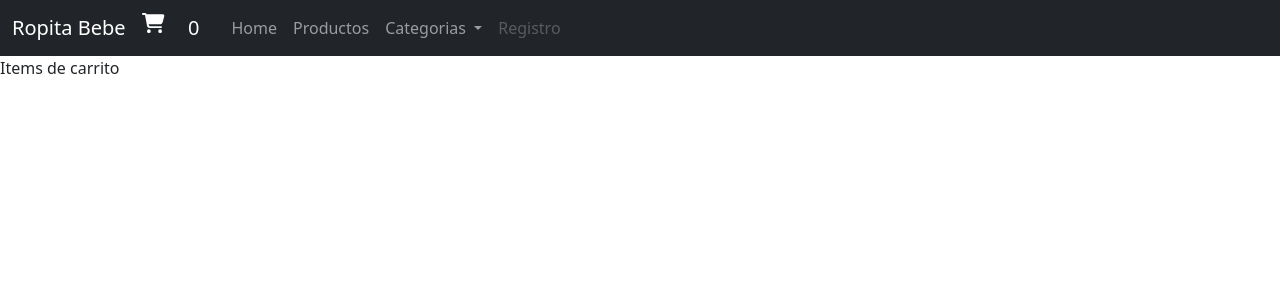
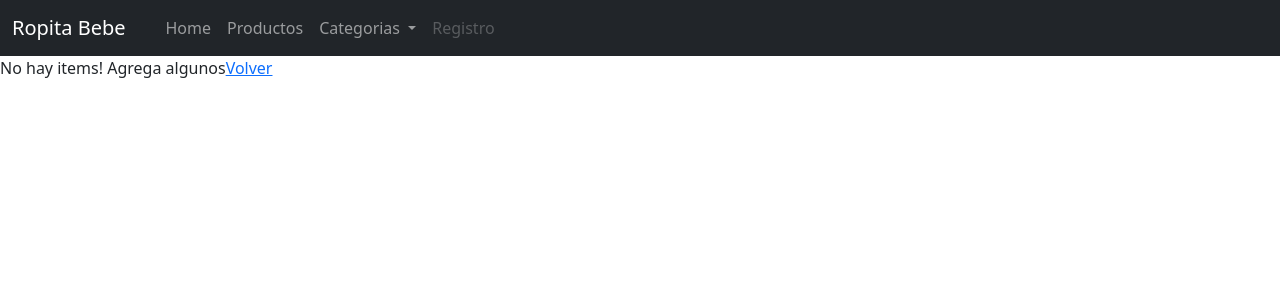
Before and after one commit to Eze-Nat/react-desafios2, a React (Create React App) app: page /cart in a window 1280 px wide. Shown: the top 300 px of the page. Built offline with nearby package versions, Linux system fonts and the light colour scheme.

Commit message:
falta detalles

```diff
--- a/src/App.js
+++ b/src/App.js
@@ -3,8 +3,9 @@ import './App.css';
 import ItemDetailContainer from './components/ItemDetailContainer/ItemDetailContainer';
 import ItemListContainer from './components/ItemListContainer/ItemListContainer';
 import NavBar from './components/NavBar/NavBar';
-import Item from './components/Item/Item';
+import CartContext from './components/Cart/CartContext';
 import {BrowserRouter, Routes, Route} from 'react-router-dom';
+import Cart from './components/Cart/Cart';
 
 
 function App() {
@@ -12,6 +13,7 @@ function App() {
   return (
     <>
     <BrowserRouter>
+    <CartContext>
     <NavBar/>
       <Routes>
         <Route index path='/' element={<ItemListContainer saludo="Pagina En Construcción!" />}/>
@@ -19,12 +21,12 @@ function App() {
         <Route path='/productos' element={<ItemListContainer/>} />
         <Route path='/item/:id' element={<ItemDetailContainer/>} />
         <Route path='*' element={<div style={{backgroundColor: "green"}}>ERROR </div>} />
-        <Route path='/cart' element={<div>Items de carrito</div>} />
+        <Route path='/cart' element={<Cart />} />
 
 
       </Routes>
 
-
+      </CartContext>
 
 
 
--- /dev/null
+++ b/src/components/Cart/Cart.jsx
@@ -0,0 +1,34 @@
+import React, { useContext } from "react";
+import { GContext } from "./CartContext";
+import CartItem from "./CartItem";
+import { Link } from "react-router-dom";
+const Cart = () => {
+  const { itemsCarrito, removeItem, clear, total } = useContext(GContext);
+  const tot = total();
+  return (
+    <>
+      {itemsCarrito.length === 0 ? (
+        <>
+          No hay items! Agrega algunos
+          <Link to="/">Volver</Link>
+        </>
+      ) : (
+        <>
+          {itemsCarrito.map((element) => (
+            <CartItem
+              item={element.item}
+              quantity={element.quantity}
+              removeItem={removeItem}
+            />
+          ))}
+          <button className="bg-red-500 p-2 " onClick={() => clear()}>
+            Vaciar carrito
+          </button>
+          <h1>El total de la compra es de : {tot}</h1>
+        </>
+      )}
+    </>
+  );
+};
+
+export default Cart;
--- /dev/null
+++ b/src/components/Cart/CartContext.jsx
@@ -0,0 +1,45 @@
+import { createContext, useState } from "react";
+
+export const GContext = createContext();
+
+const CartContext = ({children}) => {
+    const [itemsCarrito, setItemCarrito] = useState([]);
+
+    const addItem = (item, quantity) => {
+        const newItem = isInCart(item);
+        if(newItem) {
+            quantity = quantity + newItem.quantity;
+            setItemCarrito(
+                itemsCarrito.splice(
+                    itemsCarrito.findIndex((element) => element.item.id === item.id),
+                    1
+                )
+            );
+
+        }
+        setItemCarrito([...itemsCarrito, {item, quantity}]);
+    };
+
+
+const isInCart = (item) => {
+    return itemsCarrito.find((element) => element.item === item);
+};
+
+const clear = () => {
+    setItemCarrito([]);
+};
+
+const removeItem =  (itemId) => {
+    setItemCarrito(itemsCarrito.filter((element) => element.item.id !== itemId));
+};
+
+const total = () => {
+    return itemsCarrito.reduce(
+        (valorAnterior, valorActual) => valorAnterior + valorActual.item.precio * valorActual.quantity, 0
+    );
+};
+
+return <GContext.Provider value={{ itemsCarrito, addItem, removeItem, clear, total}}>{children}</GContext.Provider>
+};
+
+export default CartContext;
--- /dev/null
+++ b/src/components/Cart/CartItem.jsx
@@ -0,0 +1,13 @@
+import React from "react";
+const CartItem = ({ item, quantity, removeItem }) => {
+  return (
+    <div className="flex">
+      {item.title} - {item.price} - {quantity}
+      <button className="bg-red-400 rounded-lg p-2" onClick={() => removeItem(item.id)}>
+        Eliminar
+      </button>
+    </div>
+  );
+};
+
+export default CartItem;
--- a/src/components/CartWidget/CartWidget.jsx
+++ b/src/components/CartWidget/CartWidget.jsx
@@ -1,22 +1,22 @@
+import React, {useContext} from "react";
 import { faShoppingCart, faArrowUp, faArrowDown } from "@fortawesome/free-solid-svg-icons";
 import { FontAwesomeIcon } from "@fortawesome/react-fontawesome";
 import '@fortawesome/fontawesome-svg-core';
-
 import '@fortawesome/free-solid-svg-icons';
+import { GContext } from "../Cart/CartContext";
 
 
-const CartWidget = () => {
-  const amount = 0;
+const CartWidget = ({ styles }) => {
+  const { itemsCarrito } = useContext(GContext);
   return (
     <>
+    {itemsCarrito.length === 0 ? (
+      <></> ) : (
     <div className=" justify-content-between d-flex gap-3">
     <FontAwesomeIcon  icon={faShoppingCart} />
-      <div>
 
-      <span className="p-2">{amount}</span>
-
-      </div>
     </div>
+      )}
     </>
   );
 };
--- a/src/components/ItemDetail/ItemDetail.jsx
+++ b/src/components/ItemDetail/ItemDetail.jsx
@@ -1,15 +1,21 @@
-import { useState } from "react";
+import { useContext, useState } from "react";
 import ItemCount from "../ItemCount/ItemCount";
-import { Link } from "react-router-dom";
+import { Link, useNavigate } from "react-router-dom";
+import { GContext } from "../Cart/CartContext";
 
 const ItemDetail = ({ item }) => {
+  const navigate = useNavigate();
   const [amount, setAmount] = useState(0)
+
+  const {addItem} = useContext(GContext);
+
   const { nombre, descripcion, stock, img } = item;
 
   const onAdd = (amount) => {
-    setAmount(amount);
+    addItem(item, amount)
 
   };
+
   return (
     <>
       <div className="container m-auto justify-content-center row">
@@ -20,7 +26,15 @@ const ItemDetail = ({ item }) => {
             <p className="card-text">{`${stock} unidades!`}</p>
           </div>
           <p className="">{descripcion}</p>
-          {amount === 0 ? <ItemCount stock={stock} initial={0} onAdd={onAdd} /> : <h2>{amount} Agregar Al Carrito</h2>}
+          {amount === 0 ? <ItemCount stock={stock} initial={0} onAdd={onAdd} /> : <div className="mt-auto">
+                    <button title="Continuar comprando" action={() => navigate(-1)}></button>
+                    <button
+                      title="Terminar mi compra"
+                      bgColor="bg-blue-600"
+                      hover="hover:bg-sky-800"
+                      action={() => navigate("/cart")}></button>
+
+                  </div>}
           <Link to="/cart" ><button>Ir Al Carrito</button></Link>
         </div>
         <div></div>
```
Also changed, not shown: src/components/NavBar/RoutesDef.jsx (added, +22 -0 lines).
